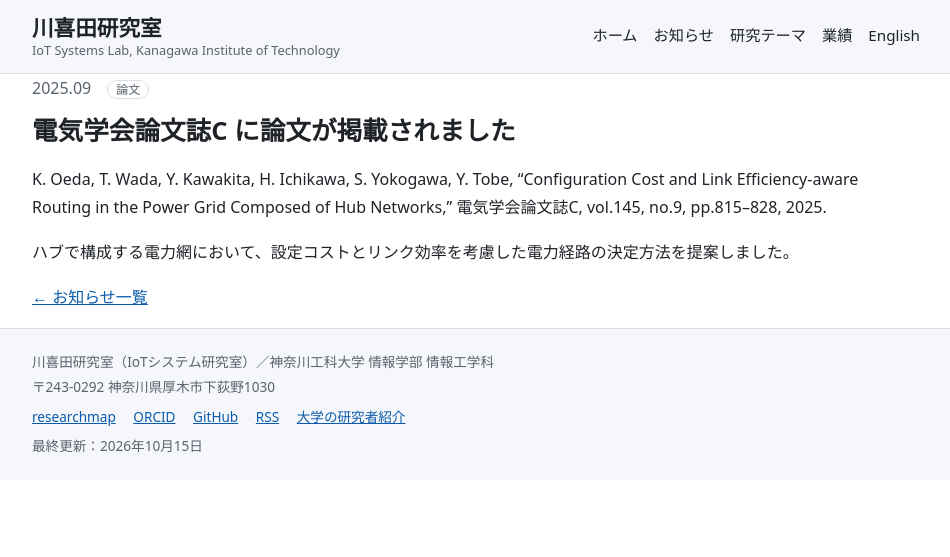
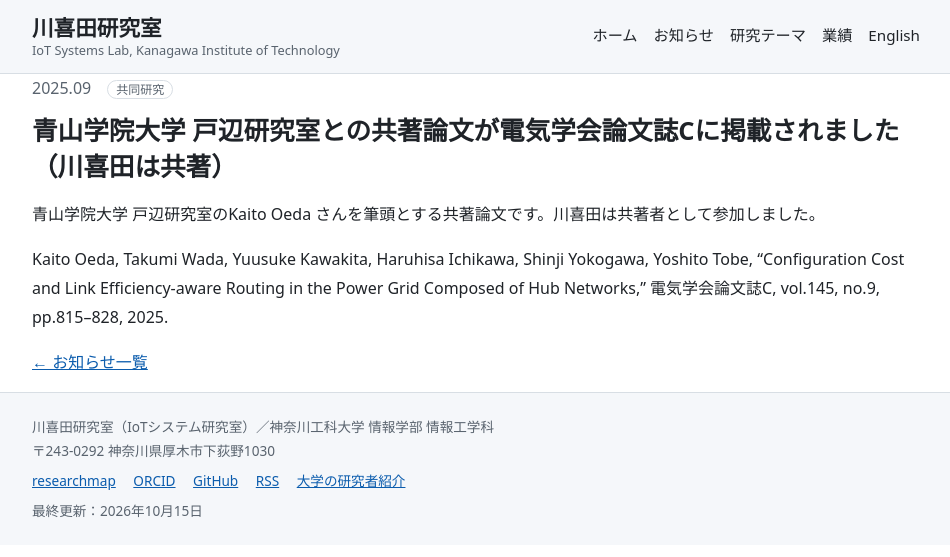
Before and after one commit to kwkt-lab/kwkt-lab.github.io, a Jekyll site: the page built from _posts/2025-09-15-ieej-trans.md, in a window 1280 px wide. Shown: the top 557 px of the page, without its empty margins (164-1114 px from the left). Built offline with Jekyll 4.4.1, drawn with Linux system fonts in a browser that asks for light colours.

Commit message:
Add files via upload

```diff
--- a/_posts/2025-09-15-ieej-trans.md
+++ b/_posts/2025-09-15-ieej-trans.md
@@ -1,9 +1,9 @@
 ---
 layout: post
-title: 電気学会論文誌C に論文が掲載されました
+title: 青山学院大学 戸辺研究室との共著論文が電気学会論文誌Cに掲載されました（川喜田は共著）
 display_date: "2025.09"
-category_ja: 論文
+category_ja: 共同研究
 ---
-K. Oeda, T. Wada, Y. Kawakita, H. Ichikawa, S. Yokogawa, Y. Tobe, "Configuration Cost and Link Efficiency-aware Routing in the Power Grid Composed of Hub Networks," 電気学会論文誌C, vol.145, no.9, pp.815–828, 2025.
+青山学院大学 戸辺研究室のKaito Oeda さんを筆頭とする共著論文です。川喜田は共著者として参加しました。
 
-ハブで構成する電力網において、設定コストとリンク効率を考慮した電力経路の決定方法を提案しました。
+Kaito Oeda, Takumi Wada, Yuusuke Kawakita, Haruhisa Ichikawa, Shinji Yokogawa, Yoshito Tobe, "Configuration Cost and Link Efficiency-aware Routing in the Power Grid Composed of Hub Networks," 電気学会論文誌C, vol.145, no.9, pp.815–828, 2025.
```
Also changed, not shown: _posts/2025-01-20-icghit.md (+3 -1 lines), _posts/2025-06-20-worie.md (+4 -4 lines), _posts/2025-07-10-icce-tw.md (+5 -3 lines), _posts/2025-11-05-mobicom-s3.md (+5 -3 lines), _posts/2026-10-01-soda.md (added, +9 -0 lines), _posts/2026-10-02-ieej-is-mitori.md (+2 -1 lines).
